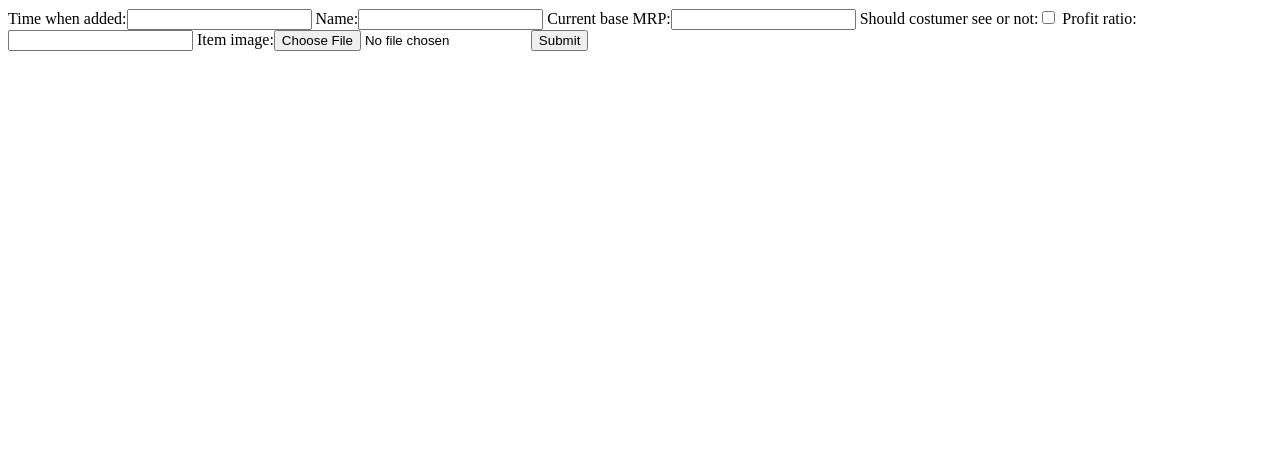
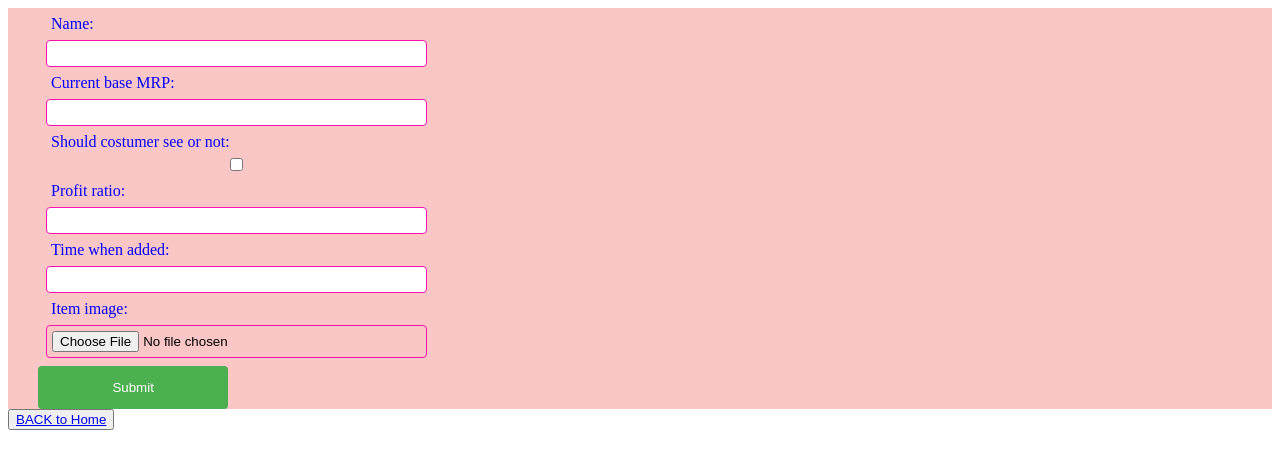
Before and after one commit to nilipta/django-crud-items, a Django app: page /owner/add-item in a window 1280 px wide. Shown: the top 469 px of the page. Run offline with Django 3.2, Linux system fonts and the light colour scheme.

Commit message:
added redirection from home to add page & vice versa

```diff
--- a/owner/models.py
+++ b/owner/models.py
@@ -7,7 +7,7 @@ class Item(models.Model):
     price=models.IntegerField(verbose_name="Current base MRP")
     visibleToCostumer= models.BooleanField(verbose_name="should costumer see or not")
     profitPercentage=models.FloatField("Profit ratio")
-    item_image=models.ImageField(upload_to="images/")
+    item_image=models.ImageField(upload_to="images/", null=True, blank=True) #for only becoz its saying field is required after form submit
 
 
     def __str__(self):
--- a/owner/templates/owner/addItem.html
+++ b/owner/templates/owner/addItem.html
@@ -6,15 +6,58 @@
     <meta name="viewport" content="width=device-width, initial-scale=1.0">
     <title>Adding item page</title>
 
-    <style></style>
+    <style>
+        label {
+            color:blue;
+            display: block;
+        }
+
+        input {
+            display: inline;
+            position: relative;
+            width: 100%;
+        }
+        input, select {
+            border: 1px solid rgb(248, 19, 172);
+            border-radius: 4px;
+            box-sizing: border-box;
+        }
+
+        p,label,input {
+            padding: 5px;
+            margin: 2px 0 0 10%;
+        }
+
+        input[type=submit] {
+            width: 50%;
+            background-color: #4CAF50;
+            color: white;
+            padding: 14px 20px;
+            margin: 8px 0 0 30px;
+            border: none;
+            border-radius: 4px;
+            cursor: pointer;
+        }
+
+        .form-style{
+            width: 100%;
+            background-color: rgb(250, 198, 198);
+            display: flex;
+            justify-content: left;
+        }
+
+    </style>
 </head>
 <body>
+    <div class="form-style">
+        <form action="add-item" method="post" enctype="multipart/form-data">
+            {% csrf_token %}
+            {{ form }}
+            <input type="submit" value="Submit"> </button>
+        </form>
+    </div>
 
-    <form action="add-item" method="post">
-        {% csrf_token %}
-        {{ form }}
-        <input type="submit" value="Submit">
-    </form>
+    <button> <a href="{% url 'owner:owner-home'%}"> BACK to Home </a> </button>
 
 </body>
 </html>
--- a/owner/templates/owner/index.html
+++ b/owner/templates/owner/index.html
@@ -41,7 +41,8 @@
 <body>
     <nav style="display: inline; ">
         <h1> List of all items</h1>
-        <button> Add new </button>
+
+        <button> <a href="{% url 'owner:add-item'%}"> Add new </a>  </button>
     </nav>
 
     {% if items %}
--- a/owner/urls.py
+++ b/owner/urls.py
@@ -6,6 +6,6 @@ from .views import Display, AddFormClass
 
 
 urlpatterns = [
-    path('', Display.homeDisplay),
-    path('add-item', AddFormClass.get_name),
+    path('', Display.homeDisplay, name="owner-home"),
+    path('add-item', AddFormClass.get_name, name="add-item"),
 ]
--- a/owner/views.py
+++ b/owner/views.py
@@ -21,7 +21,11 @@ class Display(View):
 class ItemForm(ModelForm):
     class Meta:
         model = Item
-        fields = ['timeStamp', 'name', 'price', 'visibleToCostumer', 'profitPercentage', 'item_image' ]
+        fields = ['name', 'price', 'visibleToCostumer', 'profitPercentage', 'timeStamp', 'item_image']
+
+    def __init__(self, *args, **kwargs):
+        super(ItemForm, self).__init__(*args, **kwargs)
+        self.fields['item_image'].required = False
 
 
 class AddFormClass:
@@ -29,13 +33,16 @@ class AddFormClass:
         # if this is a POST request we need to process the form data
         if request.method == 'POST':
             # create a form instance and populate it with data from the request:
-            form = ItemForm(request.POST)
+            form = ItemForm(request.POST, request.FILES)    #request.FILES is needed to store the file in static folder and in database also
             # check whether it's valid:
             if form.is_valid():
                 # process the data in form.cleaned_data as required
                 print("Item details = ", form.cleaned_data)
+                form.save()
                 # redirect to a new URL:
-                return HttpResponse('/thanks/')
+                # return HttpResponse('/thanks/')   $todo: add latter a success message on screen
+                return HttpResponseRedirect('/owner')
+
 
         # if a GET (or any other method) we'll create a blank form
         else:
--- a/shopApp/urls.py
+++ b/shopApp/urls.py
@@ -21,7 +21,7 @@ from django.conf.urls.static import static
 
 urlpatterns = [
     path('admin/', admin.site.urls),
-    path('owner/', include("owner.urls")),
+    path('owner/', include(("owner.urls", 'owner'), namespace='owner')),
 ]
 if settings.DEBUG:
     urlpatterns += static(settings.STATIC_URL, document_root=settings.MEDIA_ROOT)
```
Also changed, not shown: db.sqlite3, static/images/00-best-backgrounds-and-wallpaper-apps-for-android.jpg (added).
